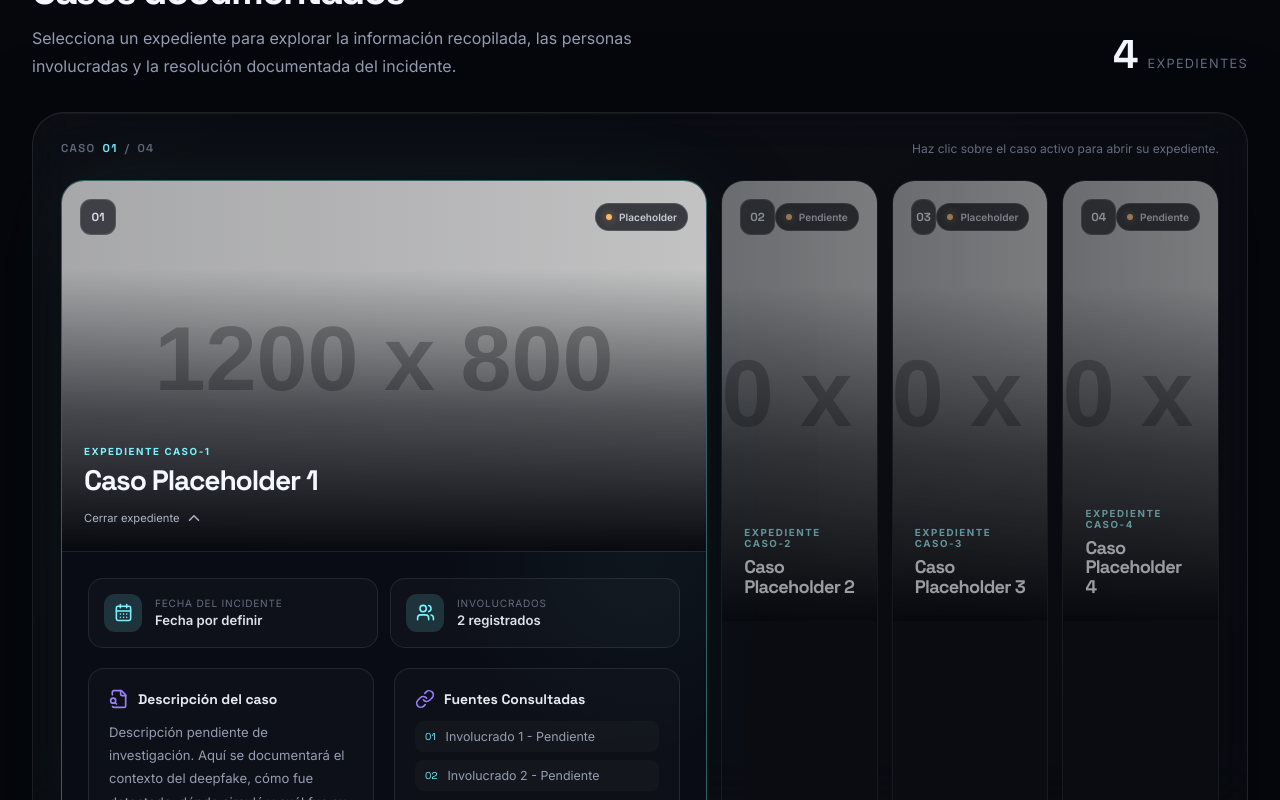
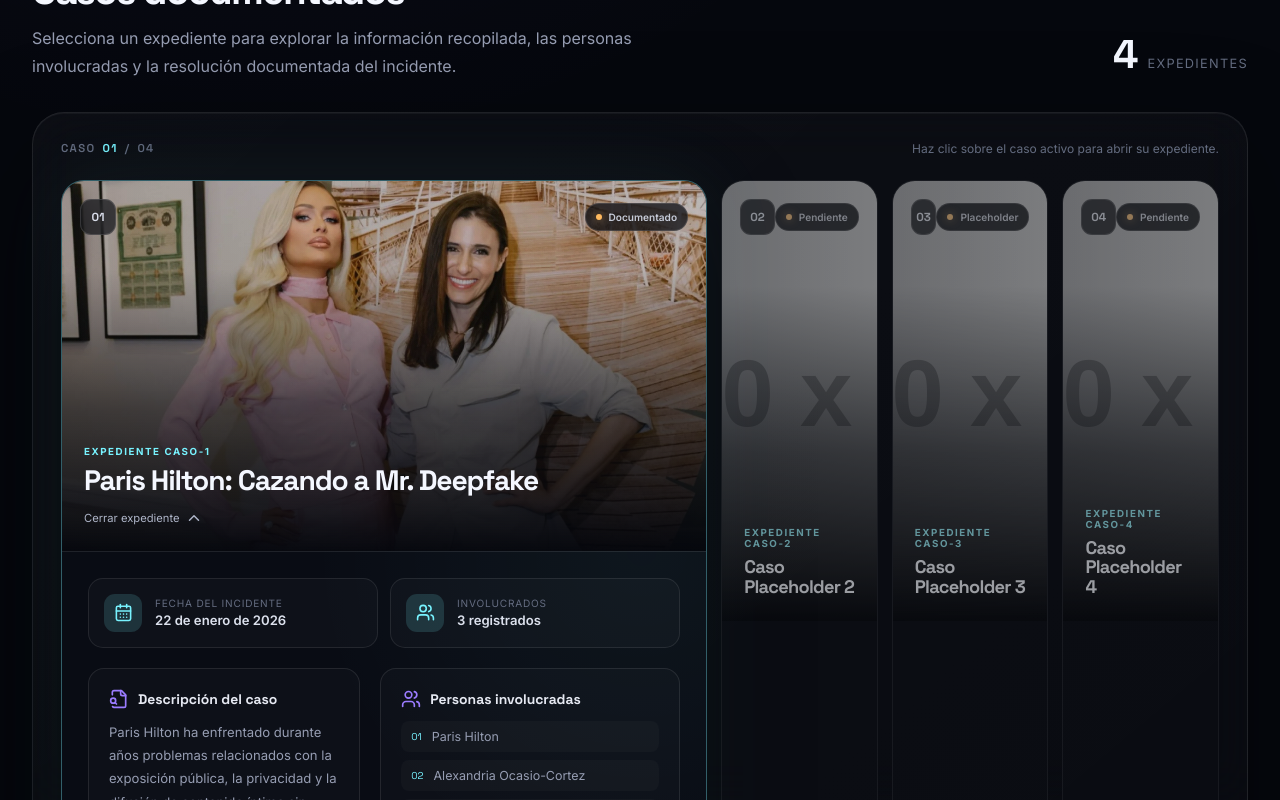
Before and after one commit to Massy100/Journal, a React (Vite) app: page / in a window 1280 px wide. Both pictures are taken after a click on the button 284 px from the left and 1115 px from the top of the page. Shown: the part 715-1515 px from the top of the page. Built offline with nearby package versions, Linux system fonts and the light colour scheme.

Commit message:
feat(caso1): expediente 1 completado

```diff
--- a/src/components/CaseCard.jsx
+++ b/src/components/CaseCard.jsx
@@ -125,13 +125,13 @@
                 duration: 0.45,
                 ease: [0.16, 1, 0.3, 1],
               },
-
               opacity: {
                 duration: 0.3,
               },
             }}
           >
             <div className={styles.detailsInner}>
+              {/* RESUMEN SUPERIOR */}
               <div className={styles.metadataGrid}>
                 <div className={styles.metadataCard}>
                   <div className={styles.metadataIcon}>
@@ -153,14 +153,18 @@
                     <span>Involucrados</span>
 
                     <strong>
-                      {caseItem.involucrados.length}{" "}
-                      registrados
+                      {caseItem.involucrados.length} registrados
                     </strong>
                   </div>
                 </div>
               </div>
 
-              <div className={styles.section}>
+              {/* CONTENIDO PRINCIPAL */}
+              <div className={styles.contentGrid}>
+                {/* COLUMNA IZQUIERDA */}
+                <div
+                  className={`${styles.section} ${styles.descriptionSection}`}
+                >
                   <div className={styles.sectionHeading}>
                     <FileSearch size={20} />
 
@@ -170,17 +174,22 @@
                   <p>{caseItem.descripcion}</p>
                 </div>
 
+                {/* COLUMNA DERECHA */}
+                <div className={styles.sideColumn}>
+                  {/* PERSONAS INVOLUCRADAS */}
                   <div className={styles.section}>
                     <div className={styles.sectionHeading}>
-                  <Link size={20} />
+                      <Users size={20} />
 
-                  <h4>Fuentes Consultadas</h4>
+                      <h4>Personas involucradas</h4>
                     </div>
 
                     <ul className={styles.peopleList}>
                       {caseItem.involucrados.map(
                         (persona, personIndex) => (
-                      <li key={`${persona}-${personIndex}`}>
+                          <li
+                            key={`${persona}-${personIndex}`}
+                          >
                             <span>
                               {String(
                                 personIndex + 1
@@ -194,6 +203,44 @@
                     </ul>
                   </div>
 
+                  {/* FUENTES CONSULTADAS */}
+                  <div className={styles.section}>
+                    <div className={styles.sectionHeading}>
+                      <Link size={20} />
+
+                      <h4>Fuentes Consultadas</h4>
+                    </div>
+
+                    <ul className={styles.sourceList}>
+                      {caseItem.fuentes.map(
+                        (fuente, sourceIndex) => (
+                          <li
+                            key={`${fuente.nombre}-${sourceIndex}`}
+                          >
+                            <span
+                              className={styles.sourceNumber}
+                            >
+                              {String(
+                                sourceIndex + 1
+                              ).padStart(2, "0")}
+                            </span>
+
+                            <a
+                              href={fuente.url}
+                              target="_blank"
+                              rel="noopener noreferrer"
+                            >
+                              {fuente.nombre}
+                            </a>
+                          </li>
+                        )
+                      )}
+                    </ul>
+                  </div>
+                </div>
+              </div>
+
+              {/* RESOLUCIÓN */}
               <div
                 className={`${styles.section} ${styles.resolution}`}
               >
--- a/src/data/casos.js
+++ b/src/data/casos.js
@@ -44,36 +44,57 @@
 
 ===========================================================
 */
+import caso1 from "../img/caso1.jpg";
 
 export const casos = [
   {
     id: "caso-1",
 
-    nombre: "Caso Placeholder 1",
+    nombre: "Paris Hilton: Cazando a Mr. Deepfake",
 
-    /*
-      Puedes sustituir esta URL por:
-      - Una URL externa
-      - Una imagen alojada en /public
-      - Ejemplo: "/images/caso-1.jpg"
-    */
-    imagen:
-      "https://placehold.co/1200x800/101426/8df8ff?text=Caso+Placeholder+1",
+    imagen: caso1,
 
-    fecha: "Fecha por definir",
+    fecha: "22 de enero de 2026",
 
     involucrados: [
-      "Involucrado 1 - Pendiente",
-      "Involucrado 2 - Pendiente",
+      "Paris Hilton",
+      "Alexandria Ocasio-Cortez",
+      "Congreso de Estados Unidos"
     ],
 
+    fuentes: [
+    {
+      nombre:
+        "El País - Paris Hilton recuerda la filtración de su vídeo sexual para promover una ley contra el deepfake",
+      url: "https://elpais.com/gente/2026-01-23/paris-hilton-recuerda-la-filtracion-de-su-video-sexual-para-promover-una-ley-contra-el-deepfake-lo-llamaron-escandalo-pero-fue-abuso.html",
+    },
+
+    {
+      nombre:
+        "Euronews - Paris Hilton se suma a la lucha contra los deepfakes",
+      url: "https://es.euronews.com/next/2026/01/23/paris-hilton-se-suma-a-la-lucha-contra-los-deepfakes",
+    },
+
+    {
+      nombre:
+        "Infobae - Paris Hilton revive el trauma de su video filtrado y exige justicia contra los deepfakes",
+      url: "https://www.infobae.com/entretenimiento/2026/01/23/paris-hilton-revive-el-trauma-de-su-video-filtrado-y-exige-justicia-ni-siquiera-habia-palabras-para-lo-que-me-hicieron/",
+    },
+  ],
+
     descripcion:
-      "Descripción pendiente de investigación. Aquí se documentará el contexto del deepfake, cómo fue detectado, dónde circuló y cuál fue su posible impacto.",
+      "Paris Hilton ha enfrentado durante años problemas relacionados con la exposición pública, la privacidad y la difusión de contenido íntimo sin consentimiento.\n\n" +
+
+      "En 2003 se difundió un video íntimo suyo sin su autorización, hecho que posteriormente describió como una forma de abuso. Años más tarde, documentales como The American Meme y This Is Paris mostraron aspectos más personales de su vida y ayudaron a reforzar su participación en campañas relacionadas con los derechos de las víctimas.\n\n" +
+
+      "En enero de 2026, Hilton denunció públicamente la circulación de imágenes sexuales falsas generadas con inteligencia artificial y afirmó que existían más de 100,000 deepfakes explícitos utilizando su imagen.\n\n" +
+
+      "Su caso muestra cómo la inteligencia artificial puede ampliar problemas ya existentes de privacidad y consentimiento, permitiendo crear contenido íntimo falso a partir de fotografías o imágenes públicas de una persona.",
 
     resolucion:
-      "Resolución pendiente. Esta sección deberá actualizarse cuando exista información verificable sobre las consecuencias, acciones tomadas o conclusión del caso.",
+      "Paris Hilton apoyó públicamente la Ley DEFIANCE, una propuesta orientada a ofrecer herramientas legales a las víctimas de deepfakes sexuales creados o distribuidos sin consentimiento. El caso se convirtió en parte del debate sobre inteligencia artificial, consentimiento, privacidad y responsabilidad digital.",
 
-    estado: "Placeholder",
+    estado: "Documentado"
   },
 
   {
--- a/src/styles/CaseCard.module.css
+++ b/src/styles/CaseCard.module.css
@@ -217,7 +217,7 @@
 .titleArea h3 {
   margin: 0;
 
-  max-width: 500px;
+  max-width: 650px;
 
   font-family: var(--font-title);
 
@@ -268,7 +268,7 @@
 .detailsInner {
   display: grid;
 
-  grid-template-columns: 1fr 1fr;
+  grid-template-columns: 1fr;
 
   gap: 20px;
 
@@ -278,12 +278,14 @@
   border-top: 1px solid var(--border);
 }
 
+/* =========================================================
+   RESUMEN SUPERIOR
+========================================================= */
+
 .metadataGrid {
-  grid-column: 1 / -1;
-
   display: grid;
 
-  grid-template-columns: repeat(2, 1fr);
+  grid-template-columns: repeat(2, minmax(0, 1fr));
 
   gap: 12px;
 }
@@ -318,9 +320,11 @@
   color: var(--cyan);
 }
 
-.metadataCard div:last-child {
+.metadataCard > div:last-child {
   display: flex;
   flex-direction: column;
+
+  min-width: 0;
 
   gap: 3px;
 }
@@ -340,6 +344,37 @@
 
   color: #dce1ed;
 }
+
+/* =========================================================
+   DISTRIBUCIÓN PRINCIPAL
+========================================================= */
+
+.contentGrid {
+  display: grid;
+
+  grid-template-columns:
+    minmax(0, 1.15fr)
+    minmax(300px, 0.85fr);
+
+  gap: 20px;
+
+  align-items: stretch;
+}
+
+.sideColumn {
+  display: flex;
+  flex-direction: column;
+
+  gap: 20px;
+}
+
+.descriptionSection {
+  height: 100%;
+}
+
+/* =========================================================
+   SECCIONES
+========================================================= */
 
 .section {
   padding: 20px;
@@ -381,6 +416,10 @@
   color: var(--text-secondary);
 }
 
+/* =========================================================
+   PERSONAS INVOLUCRADAS
+========================================================= */
+
 .peopleList {
   display: flex;
   flex-direction: column;
@@ -411,6 +450,8 @@
 }
 
 .peopleList li span {
+  flex-shrink: 0;
+
   color: var(--cyan);
 
   font-family: var(--font-title);
@@ -418,13 +459,93 @@
   font-size: 0.62rem;
 }
 
+/* =========================================================
+   FUENTES CONSULTADAS
+========================================================= */
+
+.sourceList {
+  display: flex;
+  flex-direction: column;
+
+  gap: 8px;
+
+  margin: 0;
+  padding: 0;
+
+  list-style: none;
+}
+
+.sourceList li {
+  display: flex;
+  align-items: flex-start;
+
+  gap: 10px;
+
+  padding: 10px 12px;
+
+  border-radius: 8px;
+
+  background: rgba(255, 255, 255, 0.025);
+}
+
+.sourceNumber {
+  flex-shrink: 0;
+
+  padding-top: 2px;
+
+  color: var(--cyan);
+
+  font-family: var(--font-title);
+
+  font-size: 0.62rem;
+}
+
+.sourceList a {
+  min-width: 0;
+
+  color: var(--text-secondary);
+
+  font-size: 0.78rem;
+  line-height: 1.5;
+
+  text-decoration: none;
+
+  overflow-wrap: anywhere;
+  word-break: break-word;
+
+  transition:
+    color 0.2s ease,
+    text-decoration-color 0.2s ease;
+}
+
+.sourceList a:hover {
+  color: var(--cyan);
+
+  text-decoration: underline;
+}
+
+.sourceList a:focus-visible {
+  outline: 2px solid var(--cyan);
+  outline-offset: 3px;
+
+  border-radius: 4px;
+}
+
+/* =========================================================
+   RESOLUCIÓN
+========================================================= */
+
 .resolution {
-  grid-column: 1 / -1;
+  width: 100%;
 }
 
 .resolution .sectionHeading {
   color: var(--cyan);
 }
+
+/* =========================================================
+   TABLET
+========================================================= */
 
 @media (max-width: 1000px) {
   .card {
@@ -448,7 +569,31 @@
   .inactive {
     opacity: 0.7;
   }
+
+  .contentGrid {
+    grid-template-columns:
+      minmax(0, 1fr)
+      minmax(280px, 0.85fr);
+  }
 }
+
+/* =========================================================
+   TABLET PEQUEÑA / CELULAR
+========================================================= */
+
+@media (max-width: 800px) {
+  .contentGrid {
+    grid-template-columns: 1fr;
+  }
+
+  .sideColumn {
+    gap: 16px;
+  }
+}
+
+/* =========================================================
+   CELULAR
+========================================================= */
 
 @media (max-width: 650px) {
   .card,
@@ -458,12 +603,6 @@
 
     opacity: 1;
   }
-
-  /*
-    En móvil ocultamos visualmente los casos no activos.
-    Siguen existiendo en React y pueden seleccionarse
-    con los botones del carrusel.
-  */
 
   .inactive {
     display: none;
@@ -478,8 +617,6 @@
   }
 
   .detailsInner {
-    grid-template-columns: 1fr;
-
     padding: 17px;
   }
 
@@ -487,8 +624,49 @@
     grid-template-columns: 1fr;
   }
 
-  .section,
-  .resolution {
-    grid-column: 1;
+  .section {
+    padding: 17px;
+  }
+
+  .sourceList a {
+    font-size: 0.76rem;
   }
 }
+
+/* =========================================================
+   CELULARES PEQUEÑOS
+========================================================= */
+
+@media (max-width: 480px) {
+  .imageWrapper {
+    min-height: 360px;
+  }
+
+  .expanded .imageWrapper {
+    min-height: 270px;
+  }
+
+  .titleArea {
+    left: 16px;
+    right: 16px;
+    bottom: 18px;
+  }
+
+  .titleArea h3 {
+    font-size: 1.4rem;
+  }
+
+  .topInformation {
+    top: 14px;
+    left: 14px;
+    right: 14px;
+  }
+
+  .section {
+    padding: 15px;
+  }
+
+  .metadataCard {
+    padding: 13px;
+  }
+}
```
Also changed, not shown: src/img/caso1.jpg (added). Lines whose indentation alone changed are shown as unchanged.
